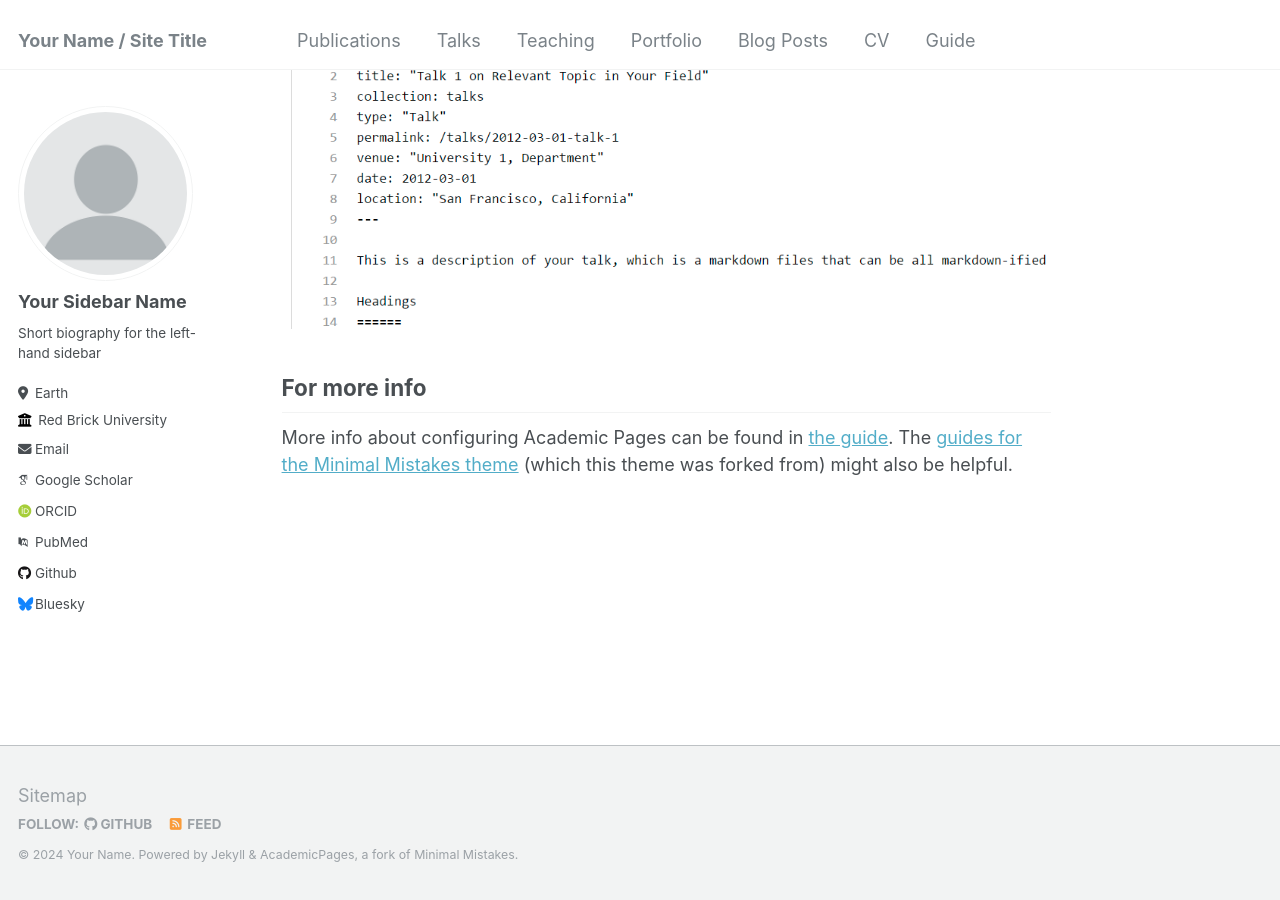
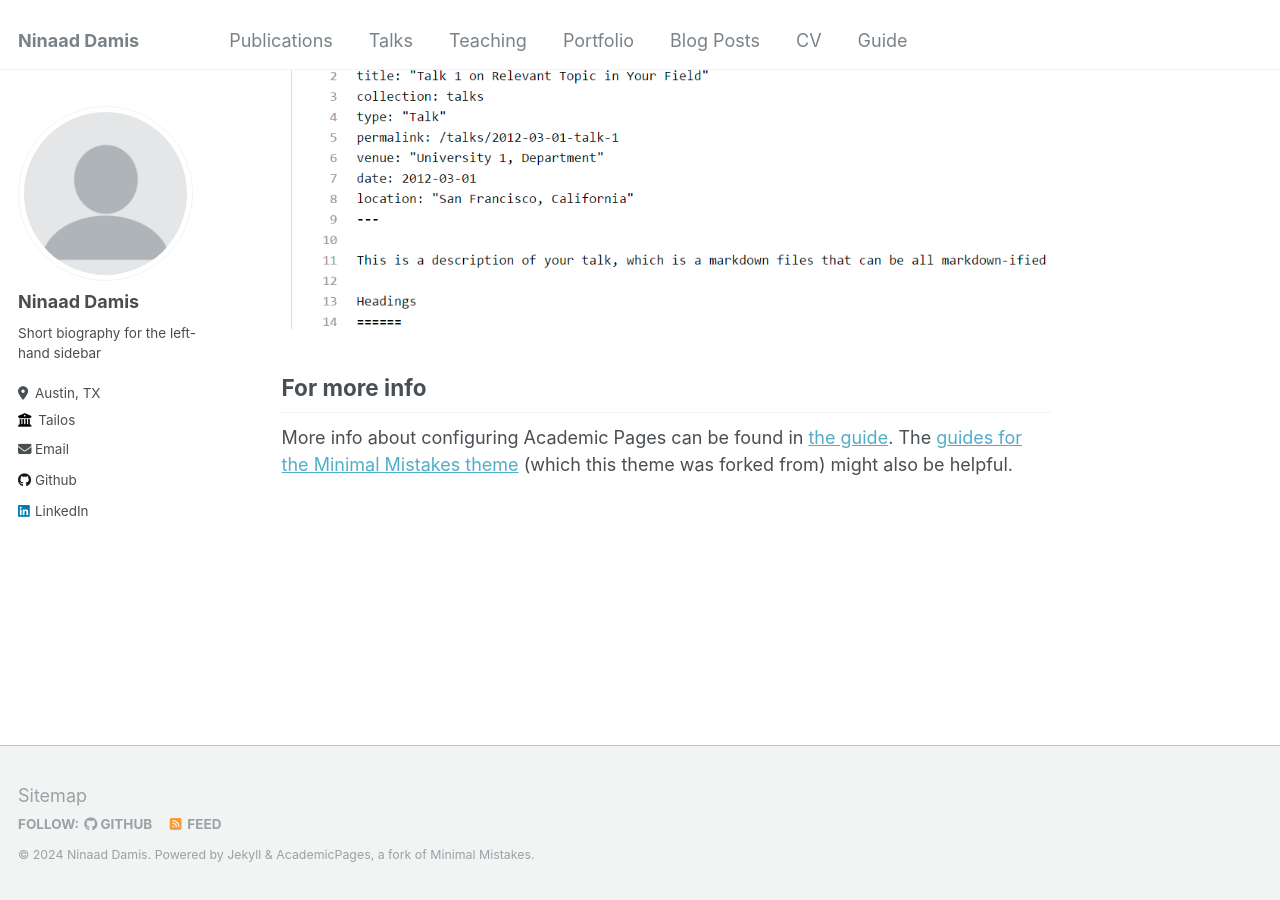
Before and after one commit to NinaadDamis/NinaadDamis.github.io, a Jekyll site: the page built from _pages/about.md, in a window 1280 px wide and 900 px high, scrolled down 2660 px. Built offline with Jekyll 4.4.1, drawn with Linux system fonts in a browser that asks for light colours; some web fonts are replaced.

Commit message:
Update _config.yml

```diff
--- a/_config.yml
+++ b/_config.yml
@@ -8,13 +8,13 @@
 
 # Basic Site Settings
 locale                   : "en-US"
-title                    : "Your Name / Site Title"
+title                    : "Ninaad Damis"
 title_separator          : "-"
-name                     : &name "Your Name"
-description              : &description "personal description"
-url                      : https://academicpages.github.io # the base hostname & protocol for your site e.g. "https://mmistakes.github.io"
+name                     : &name "Ninaad Damis"
+description              : &description "Robotics Software Engineer"
+url                      : https://NinaadDamis.github.io # the base hostname & protocol for your site e.g. "https://mmistakes.github.io"
 baseurl                  : "" # the subpath of your site, e.g. "/blog"
-repository               : "academicpages/academicpages.github.io"
+repository               : "NinaadDamis/NinaadDamis.github.io"
 
 # Site Author - The following control what appear as part of the author content on the side bar.
 #               If a field is blank the icon and link will not appear, otherwise it will be shown.
@@ -22,33 +22,33 @@ repository               : "academicpages/academicpages.github.io"
 author:
   # Biographic information
   avatar           : "profile.png"
-  name             : "Your Sidebar Name"
+  name             : "Ninaad Damis"
   pronouns         : # example: "she/her"
   bio              : "Short biography for the left-hand sidebar"
-  location         : "Earth"
-  employer         : "Red Brick University"
+  location         : "Austin, TX"
+  employer         : "Tailos"
   uri              : # URL
-  email            : "none@example.org"
+  email            : "ninaaddamisms@gmail.com"
 
   # Academic websites
   arxiv            : # URL - Update with the correct link to your profile
-  googlescholar    : "https://scholar.google.com/citations?user=PS_CX0AAAAAJ"
+  googlescholar    : # "https://scholar.google.com/citations?user=PS_CX0AAAAAJ"
   impactstory      : # URL
-  orcid            : "http://orcid.org/yourorcidurl"
+  orcid            : # "http://orcid.org/yourorcidurl"
   semantic         : # URL
-  pubmed           : "https://www.ncbi.nlm.nih.gov/pubmed/?term=john+snow"
+  pubmed           : # "https://www.ncbi.nlm.nih.gov/pubmed/?term=john+snow"
   researchgate     : # URL
 
   # Repositories and software development
   bitbucket        : # Username - Update with your username on the site
   codepen          : # Username
   dribbble         : # Username
-  github           : "academicpages"
+  github           : "NinaadDamis"
   kaggle           : # Username
   stackoverflow    : # User number or user number and name (i.e., use "1" or "1/jeff-atwood")
 
   # Social media
-  bluesky          : "bsky.app" # Replace this with you Bluesky username
+  bluesky          : # "bsky.app" # Replace this with you Bluesky username
   facebook         : # Username
   flickr           : # Username
   foursquare       : # Username
@@ -57,7 +57,7 @@ author:
   keybase          : # Username
   instagram        : # Username
   lastfm           : # Username
-  linkedin         : # Username
+  linkedin         : "NinaadDamis"
   mastodon         : # URL
   medium           : # URL
   pinterest        : # Username
```
